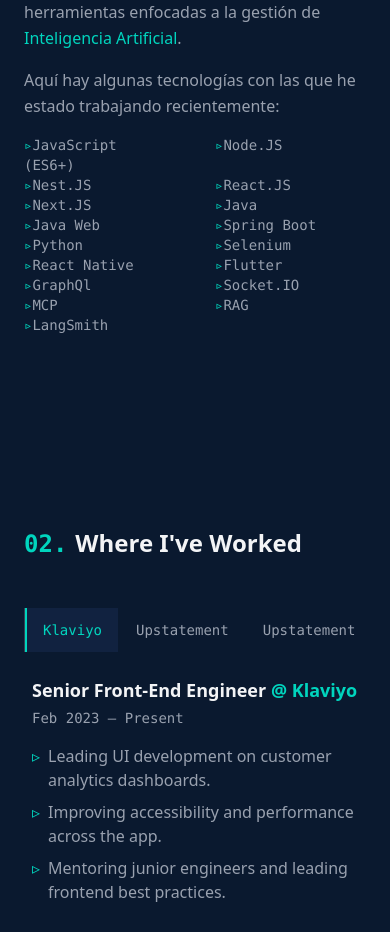
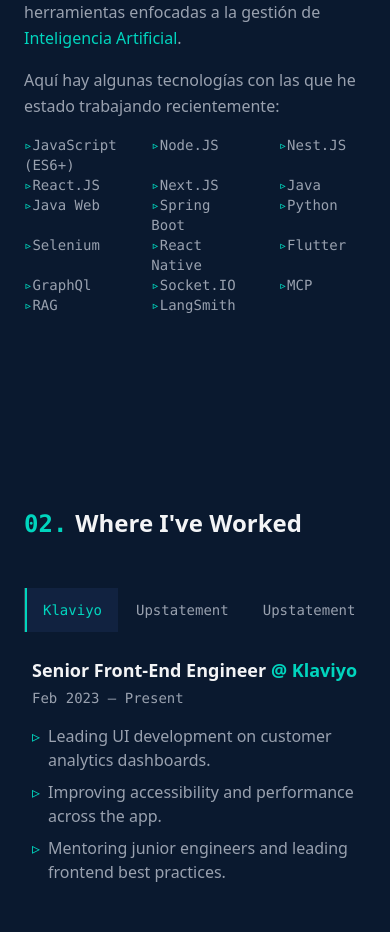
Before and after one commit to rcentenoc/fabricio.portfolio, a React (Vite) app: page / in a window 390 px wide. Shown: the part 1300-2232 px from the top of the page. Built offline with nearby package versions, Linux system fonts and the light colour scheme.

Commit message:
Update About section to enhance technology display layout with additional column

```diff
--- a/src/sections/About.jsx
+++ b/src/sections/About.jsx
@@ -16,7 +16,7 @@
                     Aquí hay algunas tecnologías con las que he estado trabajando recientemente:
                 </p>
 
-                <ul className="grid grid-cols-2 gap-x-10 text-sm font-mono mt-4">
+                <ul className="grid grid-cols-3 md:grid-cols-2 gap-x-10 text-sm font-mono mt-4">
                     <li className="before:content-['▹'] before:text-teal-400 hover:text-teal-400">
                         <a href="https://platzi.com/p/fabriciocendecar/ruta/100-ruta/diploma/detalle/">
                             JavaScript (ES6+)
```
